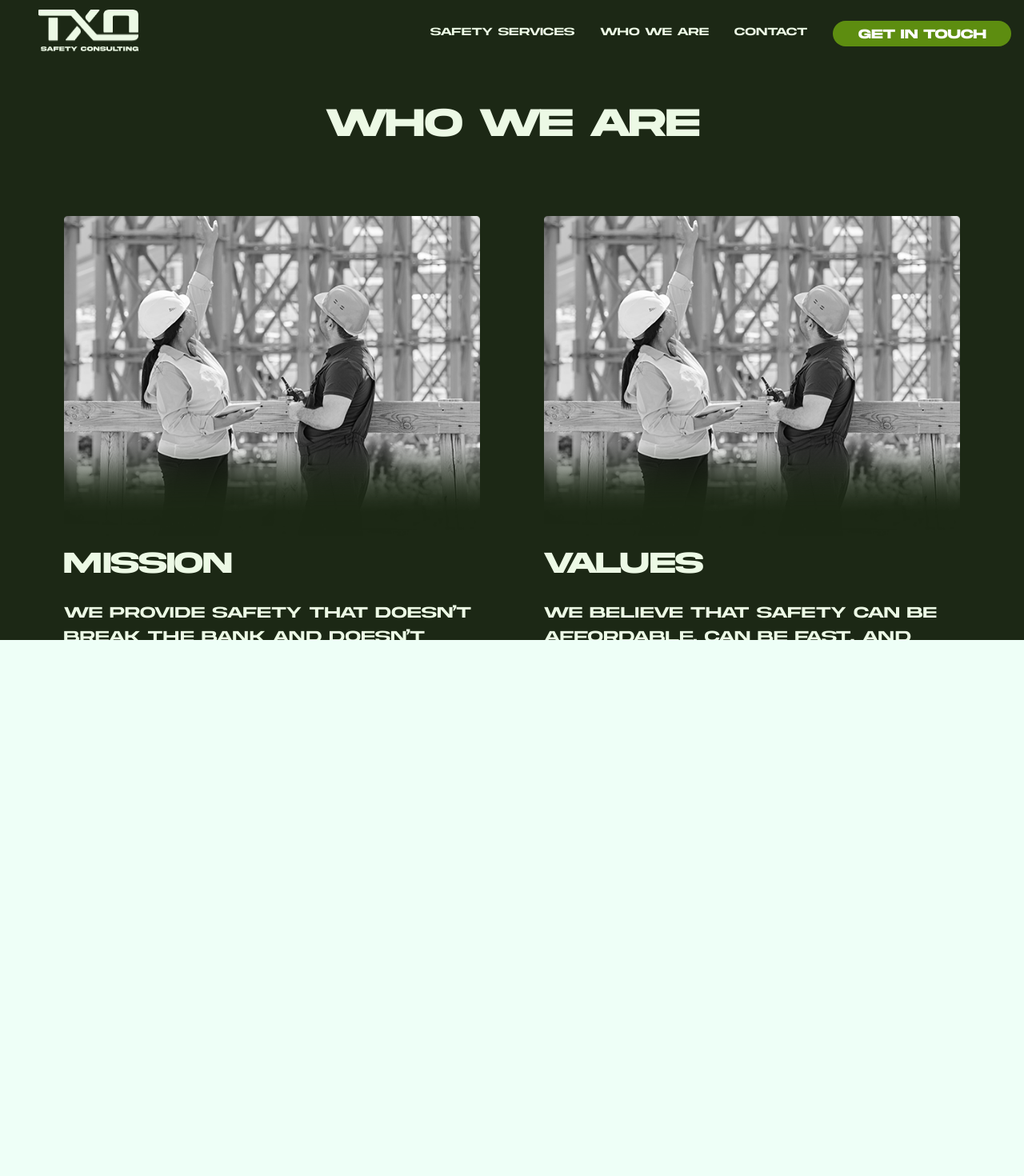
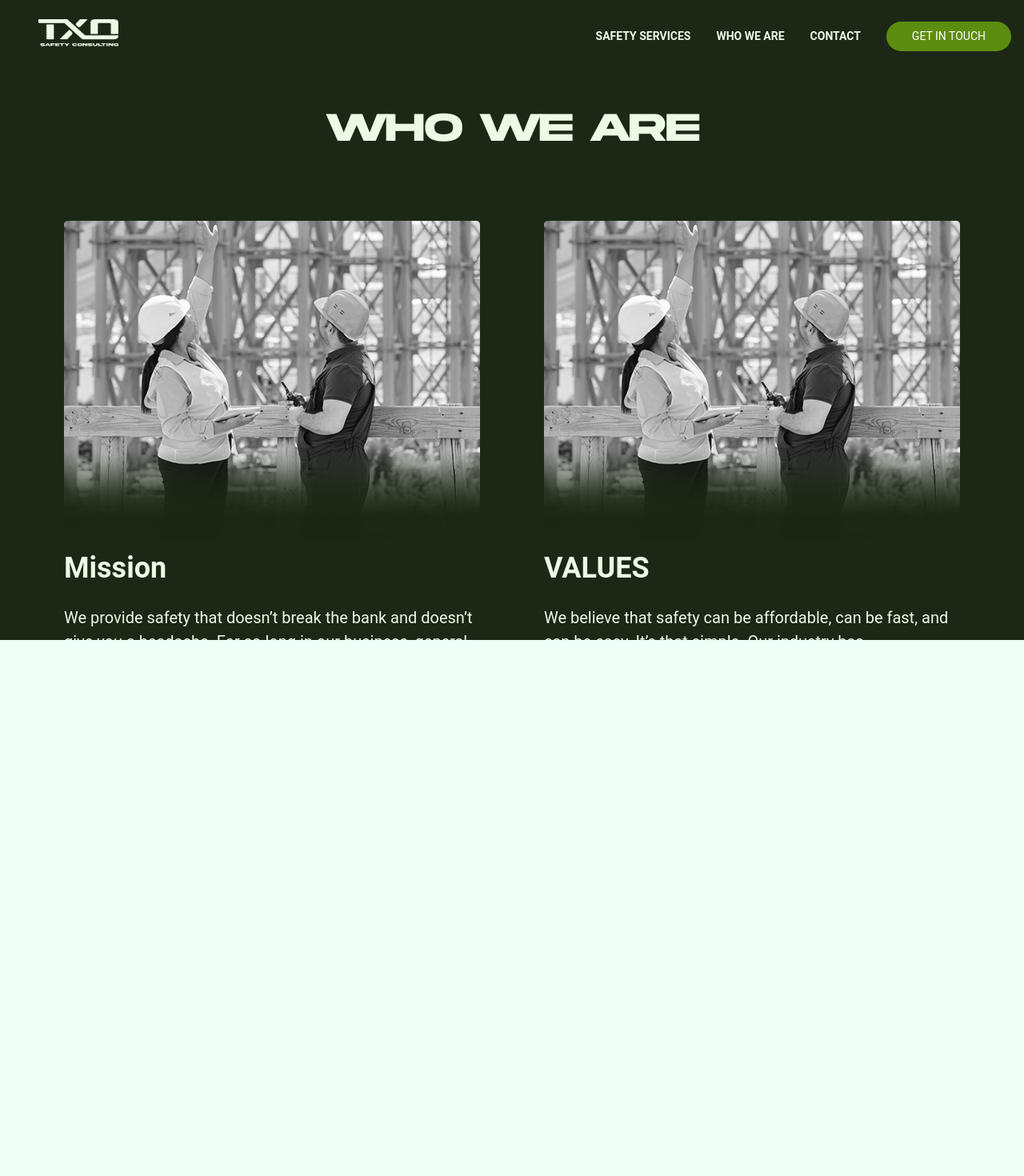
Before and after one commit to acostahf/TXO, a Next.js app: page /about in a window 1280 px wide. Shown: the top 1470 px of the page at 80% size. Built offline with nearby package versions, Linux system fonts and the light colour scheme.

Commit message:
updates to style, pause animation on promises due to mobile

```diff
--- a/components/Navbar.js
+++ b/components/Navbar.js
@@ -96,7 +96,7 @@ export default function WithSubnavigation() {
         bg="brand.400"
         color={useColorModeValue("gray.600", "white")}
         minH={"60px"}
-        py={{ base: 2 }}
+        py={{ base: 5 }}
         px={{ base: 4 }}
         align={"center"}
       >
@@ -120,13 +120,13 @@ export default function WithSubnavigation() {
               className="box"
               textColor="white"
               fontWeight="bold"
-              px="8"
+              px={{ base: "0", sm: "8" }}
               py="1"
             >
               <Image
                 src="/nav-logo.png"
-                width="125"
-                height="54"
+                width="100"
+                height="35"
                 alt="TXO Logo"
               />
             </Link>
@@ -146,11 +146,11 @@ export default function WithSubnavigation() {
             <Link
               className="box"
               textColor="white"
-              fontWeight="bold"
+              fontSize={{ base: "xx-small", sm: "sm" }}
               bg="brand.200"
               rounded="full"
-              px="8"
-              py="1"
+              px={{ base: "2", sm: "8" }}
+              py={{ base: "2", sm: "2" }}
             >
               GET IN TOUCH
             </Link>
@@ -171,7 +171,7 @@ const DesktopNav = () => {
   const popoverContentBgColor = useColorModeValue("white", "gray.800");
 
   return (
-    <Stack direction={"row"} spacing={4}>
+    <Stack direction={"row"} spacing={4} align="center">
       {NavItems.map((navItem) => (
         <Box key={navItem.label}>
           <Popover trigger={"hover"} placement={"bottom-start"}>
@@ -180,7 +180,7 @@ const DesktopNav = () => {
                 <Link
                   p={2}
                   fontSize={"sm"}
-                  fontWeight={500}
+                  fontWeight={"bold"}
                   color={linkColor}
                   _hover={{
                     textDecoration: "none",
--- a/components/carCard.js
+++ b/components/carCard.js
@@ -22,9 +22,9 @@ const carCard = (props) => {
           priority
         />
       </Box>
-      <Heading pt="2" as="h6" fontSize="xl" mb="2">
+      <Text fontWeight={"bold"} pt="2" as="h6" fontSize="xl" mb="2">
         {props.title}
-      </Heading>
+      </Text>
       <Text fontSize="sm" align="center">
         {props.description}
       </Text>
--- a/components/card.js
+++ b/components/card.js
@@ -5,7 +5,7 @@ import { Box, Heading, Text, Flex } from "@chakra-ui/layout";
 const Card = (props) => {
   return (
     <Flex
-      bg="brand.400"
+      bgGradient={["linear( brand.400 75%,  brand.200 )"]}
       color="brand.300"
       maxW="sm"
       h="100%"
@@ -28,7 +28,7 @@ const Card = (props) => {
       <Heading pt="10" pb="5" size={"xs"} mb="2">
         {props.title}
       </Heading>
-      <Text fontSize="xs" align="center">
+      <Text lineHeight={"taller"} fontSize="sm" align="center">
         {props.description}
       </Text>
     </Flex>
--- a/components/footer.js
+++ b/components/footer.js
@@ -6,7 +6,7 @@ import { VStack, Flex, Link, Box, Text, Divider } from "@chakra-ui/react";
 const Footer = () => {
   return (
     <Flex
-      minH="30vh"
+      // minH="30vh"
       align="center"
       justify="center"
       bg="brand.400"
@@ -19,6 +19,7 @@ const Footer = () => {
           align="center"
           gap="4"
           fontWeight="extrabold"
+          fontSize={"sm"}
         >
           <NextLink href="/services" passHref>
             <Link className="box">SERVICES</Link>
@@ -33,14 +34,16 @@ const Footer = () => {
         <Box>
           <Image
             src="/green-logo.png"
-            width="229px"
-            height="99px"
+            width="150px"
+            height="59px"
             alt="green logo"
           />
         </Box>
         <Divider />
         <Flex>
-          <Text>Copright 2023. TXO Consulting, LLC. All rights reserved.</Text>
+          <Text fontSize={"sm"}>
+            Copright 2023. TXO Consulting, LLC. All rights reserved.
+          </Text>
         </Flex>
       </VStack>
     </Flex>
--- a/pages/index.js
+++ b/pages/index.js
@@ -30,8 +30,8 @@ export default function Home() {
     });
     // tl.to(".element", { duration: 2, x: 500 });
     //
-    tl2.from(".title", { duration: 1, opacity: 0, x: 100 });
-    tl2.from(".promises", { duration: 1, y: 100, opacity: 0 });
+    // tl2.from(".title", { duration: 1, opacity: 0, x: 100 });
+    // tl2.from(".promises", { duration: 1, y: 100, opacity: 0 });
     // tl2.to(".section", { x: 900, duration: 2, opacity: 0 });
   });
   return (
--- a/section/homepage/promises.js
+++ b/section/homepage/promises.js
@@ -35,7 +35,7 @@ const cardItems = [
 
 const Promises = (props) => {
   return (
-    <VStack
+    <Flex
       align="center"
       direction="column"
       className="section"
@@ -64,10 +64,10 @@ const Promises = (props) => {
           ))}
         </Wrap>
       </Flex>
-      <Button borderRadius="3xl" color="brand.300" bg="brand.400">
+      <Button borderRadius="full" color="brand.300" bg="brand.400">
         GET IN TOUCH
       </Button>
-    </VStack>
+    </Flex>
   );
 };
 
--- a/theme.js
+++ b/theme.js
@@ -12,7 +12,7 @@ const theme = extendTheme({
   },
   fonts: {
     heading: "Akira, sans-serif",
-    body: "Akira, sans-serif",
+    body: "Roboto, sans-serif",
   },
 });
 export default theme;
```
Also changed, not shown: components/Hero.js (+4 -4 lines), section/homepage/join.js (+8 -5 lines), section/homepage/services.js (+9 -1 lines).
